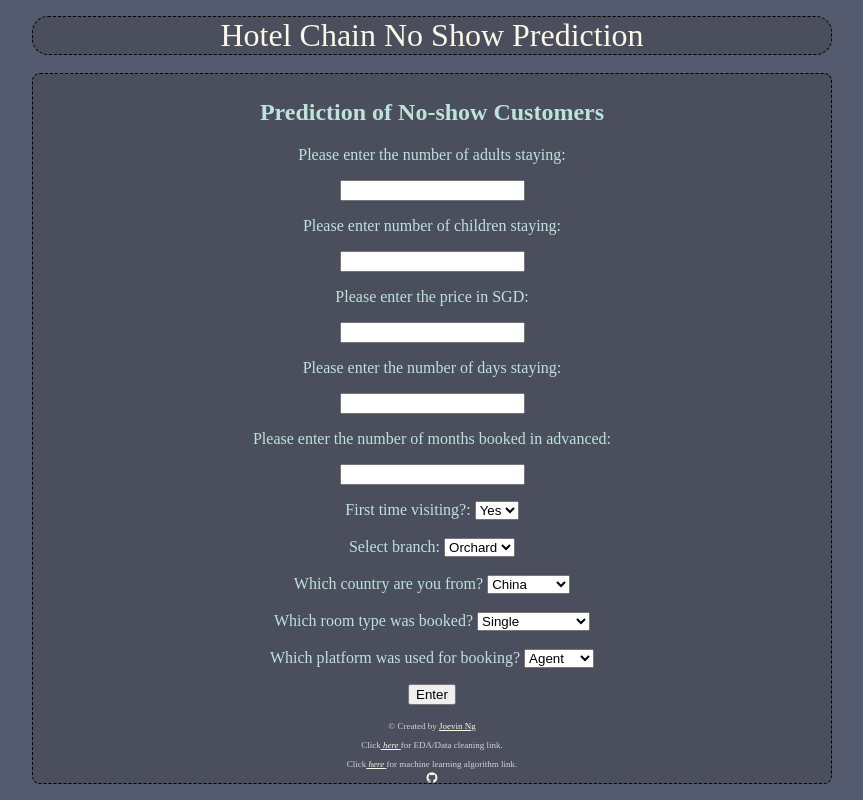
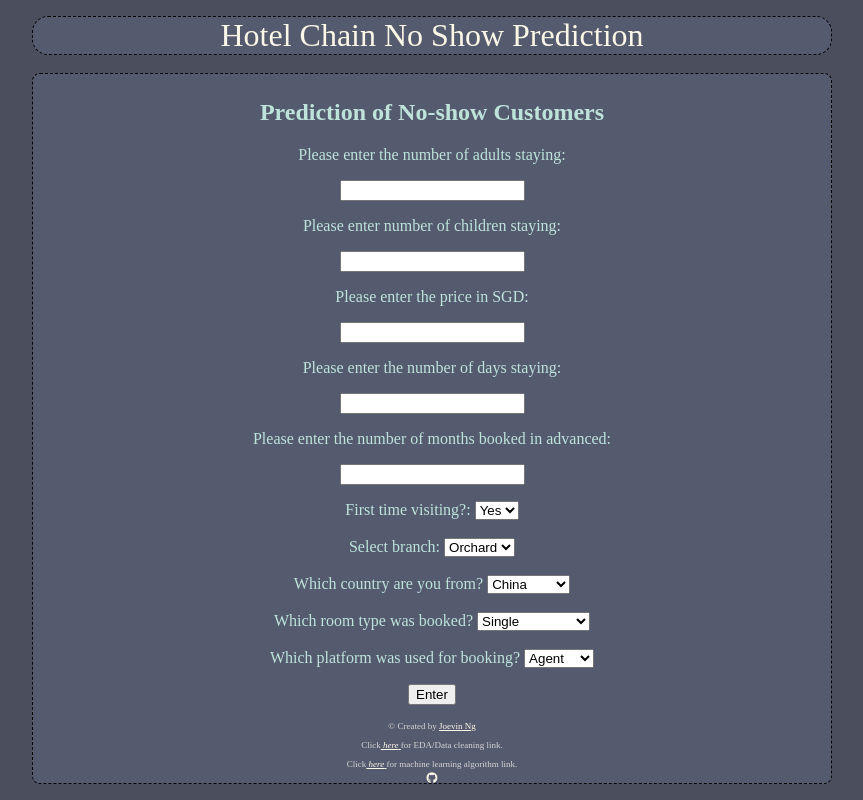
Before and after one commit to nnnvnnn/hotelnoshowheroku, a Flask app: page / in a window 1280 px wide. Shown: the whole page, without its empty margins (208-1071 px from the left). Run offline with Flask 2, Linux system fonts and the light colour scheme; some libraries are stand-ins or nearby versions.

Commit message:
Update styles.css

```diff
--- a/static/css/styles.css
+++ b/static/css/styles.css
@@ -1,5 +1,5 @@
 body {
-    background-color: #555B6E;
+    background-color: #4a4e5d;
     font: #FCF8E8;
     text-align: center;
     align-content:center;
@@ -8,7 +8,7 @@ body {
 }
 
 .navbar {
-    background-color: #4a4e5d;
+    background-color: #555B6E;
     color: #FCF8E8;
     font-size: 200%;
     font-family: ;
@@ -21,7 +21,7 @@ body {
 }
 
 .main {
-    background-color: #4a4e5d;
+    background-color: #555B6E;
     color: #BEE3DB;
     font-size: medium;
     border : 1px dashed #000;
@@ -33,7 +33,7 @@ body {
 }
 
 .footer {
-    background-color: #4a4e5d;
+    background-color: #555B6E;
     color: #d5d5d5;
     font-size: xx-small;
     font-style: normal;
```
